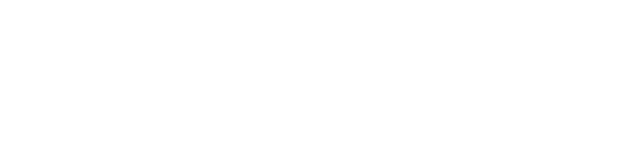
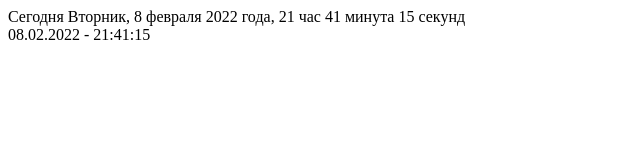
Before and after one commit to V-Donut/js-hard-lessons, a plain HTML site: page index.html in a window 1280 px wide. Shown: the whole page, without its empty margins (0-640 px from the left). Drawn offline with Linux system fonts and the light colour scheme.

Commit message:
Усложнённое д.з. № 9

```diff
--- a/index.html
+++ b/index.html
@@ -7,6 +7,7 @@
   <title>Document</title>
 </head>
 <body>
+  <div id="page"></div>
   <script defer src="./script.js"></script>
 </body>
 </html>
--- a/script.js
+++ b/script.js
@@ -0,0 +1,29 @@
+const page = document.getElementById('page');
+
+const declension = function (num, form1, form2, form3) {
+  return num % 10 == 1 && num % 100 != 11 ? form1 : num % 10 >= 2 && num % 10 <= 4 && (num % 100 < 10 || num % 100 >= 20) ? form2 : form3;
+};
+
+const addZero = function (num) {
+  return num.toString().length === 1 ? '0' + num : num;
+};
+
+setInterval(function() {
+  const now = new Date();
+  const year = now.getFullYear();
+  const month = now.getMonth();
+  const day = now.getDate();
+  const dayWeek = now.getDay();
+  const hours = now.getHours();
+  const minutes = now.getMinutes();
+  const seconds = now.getSeconds();
+
+  const months = ['января', 'февраля', 'марта', 'апреля', 'мая', 'июня', 'июля', 'августа', 'сентября', 'октября', 'ноября', 'декабря'];
+  const dayWeeks = ['Воскресенье', 'Понедельник', 'Вторник', 'Среда', 'Четверг', 'Пятница', 'Суббота'];
+
+  const format1 = 'Сегодня ' + dayWeeks[dayWeek] + ', ' + day + ' ' + months[month] + ' ' + year + ' года, ' + hours + ' ' + declension(hours, 'час', 'часа', 'часов') + ' ' + minutes + ' ' + declension(minutes, 'минута', 'минуты', 'минут') + ' ' + seconds + ' ' + declension(seconds, 'секунда', 'секунды', 'секунд');
+
+  const format2 = addZero(day) + '.' + addZero(month + 1) + '.' + year + ' - ' + addZero(hours) + ':' + addZero(minutes) + ':' + addZero(seconds);
+
+  page.innerHTML = format1 + '<br>' + format2;
+}, 1000);
```
